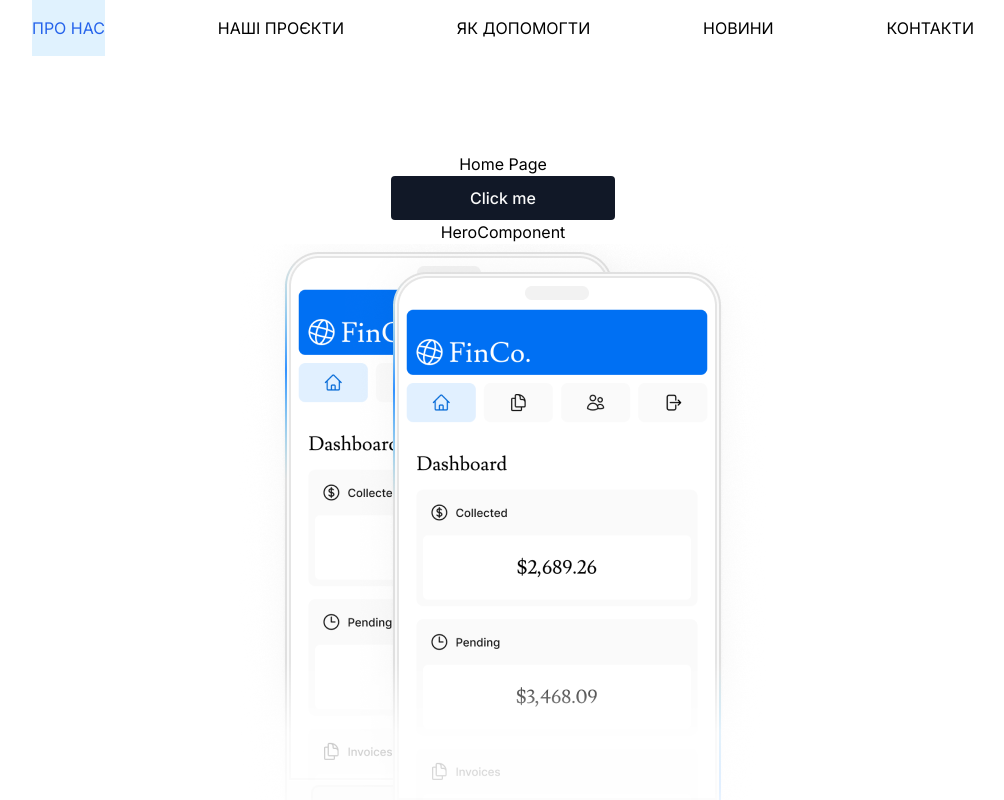
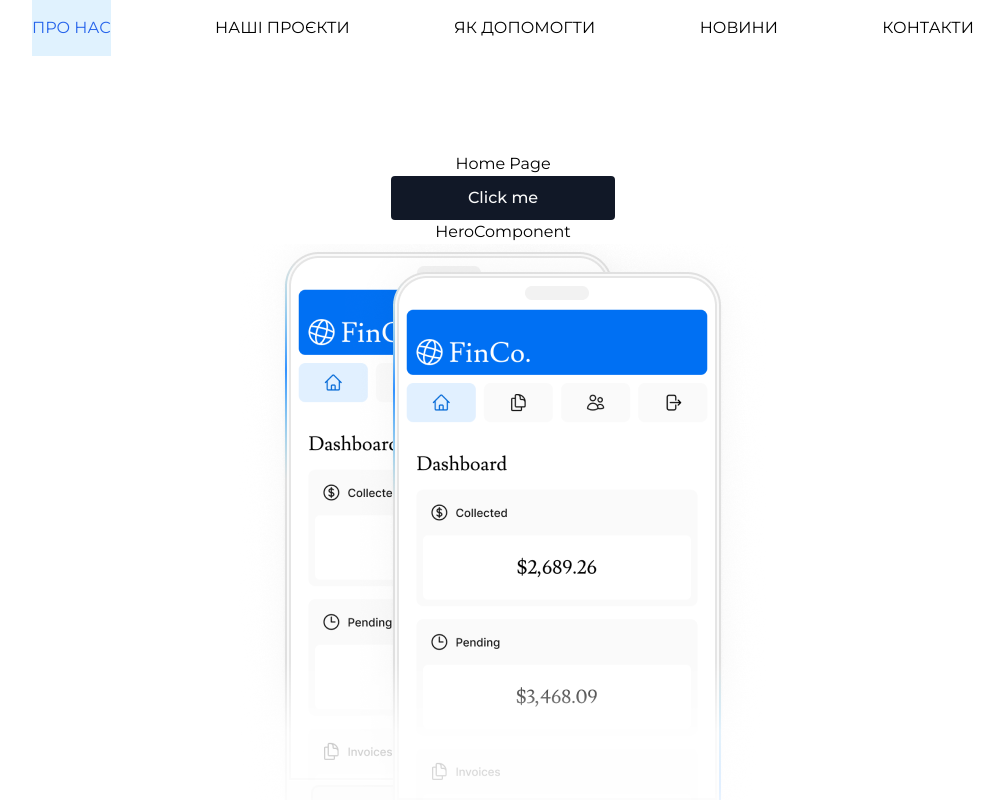
Before and after one commit to baza-trainee/peaceful-warrior-foundation, a Next.js app: page / in a window 1280 px wide. Shown: the top 800 px of the page, without its empty margins (137-1141 px from the left). Built offline with nearby package versions, Linux system fonts and the light colour scheme.

Commit message:
add font Montserrat

```diff
--- a/src/app/layout.tsx
+++ b/src/app/layout.tsx
@@ -1,10 +1,9 @@
 import type { Metadata } from "next";
-import { Inter } from "next/font/google";
+//import { Inter } from "next/font/google";
+import { montserrat } from "@/styles/fonts";
 import "../styles/globals.css";
 import Header from "@/components/layout/Header";
 import Footer from "@/components/layout/Footer";
-
-const inter = Inter({ subsets: ["latin"] });
 
 export const metadata: Metadata = {
   title: "Create Next App",
@@ -18,7 +17,7 @@ export default function RootLayout({
 }>) {
   return (
     <html lang="en">
-      <body className={inter.className}>
+      <body className={`${montserrat.className} antialiased`}>
         <Header />
         {children}
         <Footer />
--- /dev/null
+++ b/src/styles/fonts.ts
@@ -0,0 +1,7 @@
+import { Montserrat } from "next/font/google";
+
+export const montserrat = Montserrat({
+  weight: ["300", "400", "500"],
+  subsets: ["latin", "cyrillic"],
+  display: "swap",
+});
```
